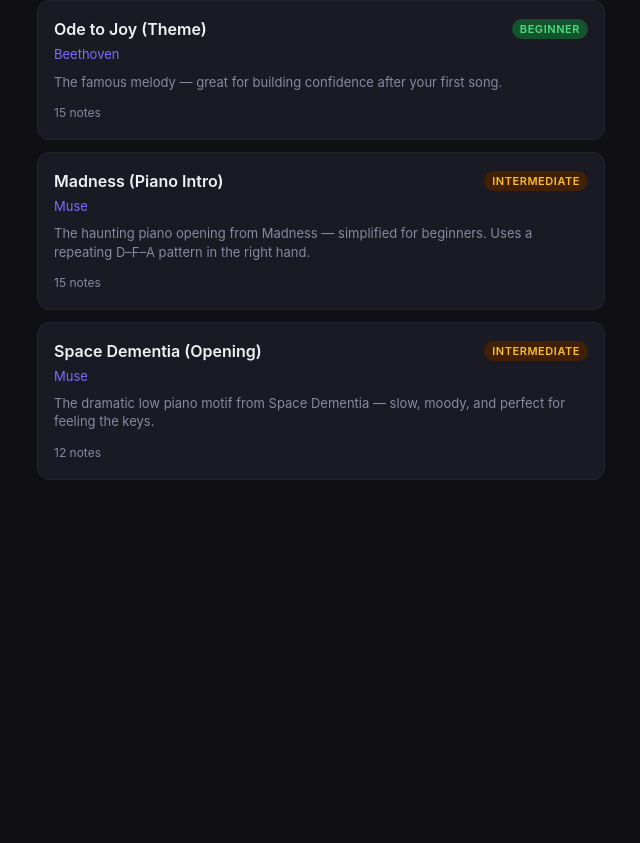
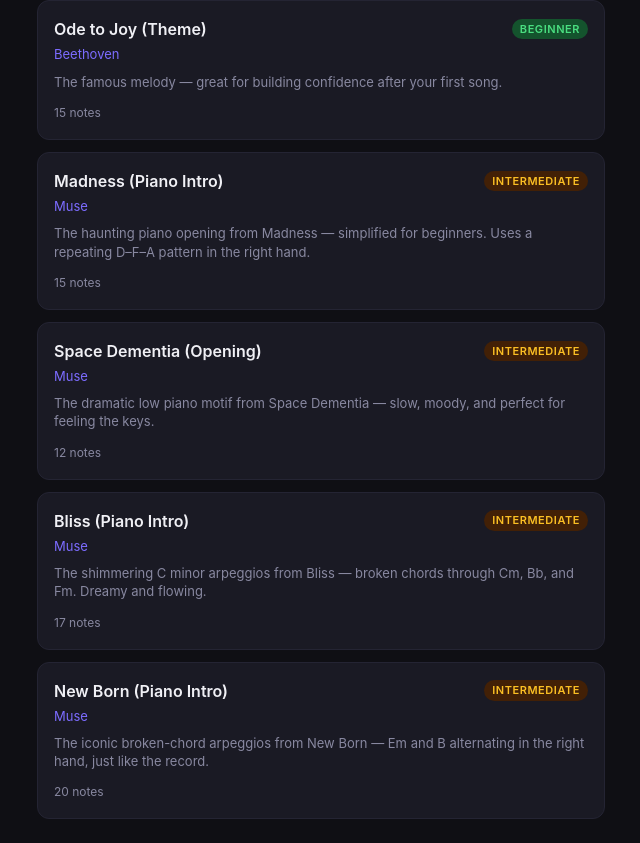
Before and after one commit to Purchio/excursion, a React (Vite) app: page / in a window 1280 px wide. Shown: the part 658-1501 px from the top of the page, without its empty margins (319-959 px from the left). Before the commit the page ends 1162 px from the top, so only its background shows below. Built offline with nearby package versions, Linux system fonts and the light colour scheme.

Commit message:
Add Muse songs Bliss and New Born piano intros
Simplified note-by-note arrangements of the iconic piano openings:
- Bliss: Cm-Bb-Fm arpeggio pattern
- New Born: Em-B alternating broken chords

Co-authored-by: Designed By Dogs <Purchio@users.noreply.github.com>

```diff
--- a/src/data/songs.ts
+++ b/src/data/songs.ts
@@ -118,6 +118,67 @@ export const SONGS: Song[] = [
       { midi: 55, durationMs: 1500, finger: 5 },
     ],
   },
+  {
+    id: 'bliss-intro',
+    title: 'Bliss (Piano Intro)',
+    artist: 'Muse',
+    description:
+      'The shimmering C minor arpeggios from Bliss — broken chords through Cm, Bb, and Fm. Dreamy and flowing.',
+    difficulty: 'intermediate',
+    startMidi: 58,
+    endMidi: 72,
+    notes: [
+      { midi: 60, durationMs: 500, finger: 1 },
+      { midi: 63, durationMs: 500, finger: 3 },
+      { midi: 67, durationMs: 500, finger: 5 },
+      { midi: 63, durationMs: 500, finger: 3 },
+      { midi: 67, durationMs: 500, finger: 5 },
+      { midi: 63, durationMs: 500, finger: 3 },
+      { midi: 67, durationMs: 700, finger: 5 },
+      { midi: 58, durationMs: 500, finger: 5 },
+      { midi: 62, durationMs: 500, finger: 2 },
+      { midi: 65, durationMs: 500, finger: 4 },
+      { midi: 62, durationMs: 500, finger: 2 },
+      { midi: 65, durationMs: 700, finger: 4 },
+      { midi: 65, durationMs: 500, finger: 1 },
+      { midi: 68, durationMs: 500, finger: 3 },
+      { midi: 72, durationMs: 500, finger: 5 },
+      { midi: 68, durationMs: 500, finger: 3 },
+      { midi: 72, durationMs: 900, finger: 5 },
+    ],
+  },
+  {
+    id: 'new-born-intro',
+    title: 'New Born (Piano Intro)',
+    artist: 'Muse',
+    description:
+      'The iconic broken-chord arpeggios from New Born — Em and B alternating in the right hand, just like the record.',
+    difficulty: 'intermediate',
+    startMidi: 64,
+    endMidi: 78,
+    notes: [
+      { midi: 64, durationMs: 450, finger: 1 },
+      { midi: 67, durationMs: 450, finger: 3 },
+      { midi: 71, durationMs: 450, finger: 5 },
+      { midi: 67, durationMs: 450, finger: 3 },
+      { midi: 64, durationMs: 450, finger: 1 },
+      { midi: 67, durationMs: 450, finger: 3 },
+      { midi: 71, durationMs: 450, finger: 5 },
+      { midi: 67, durationMs: 450, finger: 3 },
+      { midi: 71, durationMs: 450, finger: 1 },
+      { midi: 75, durationMs: 450, finger: 3 },
+      { midi: 78, durationMs: 450, finger: 5 },
+      { midi: 75, durationMs: 450, finger: 3 },
+      { midi: 71, durationMs: 450, finger: 1 },
+      { midi: 75, durationMs: 450, finger: 3 },
+      { midi: 78, durationMs: 450, finger: 5 },
+      { midi: 75, durationMs: 450, finger: 3 },
+      { midi: 64, durationMs: 450, finger: 1 },
+      { midi: 67, durationMs: 450, finger: 3 },
+      { midi: 71, durationMs: 450, finger: 5 },
+      { midi: 67, durationMs: 700, finger: 3 },
+    ],
+  },
 ];
 
 export function getSongById(id: string): Song | undefined {
```
Also changed, not shown: 1 other file (tests, documents, lock files or other folders).
